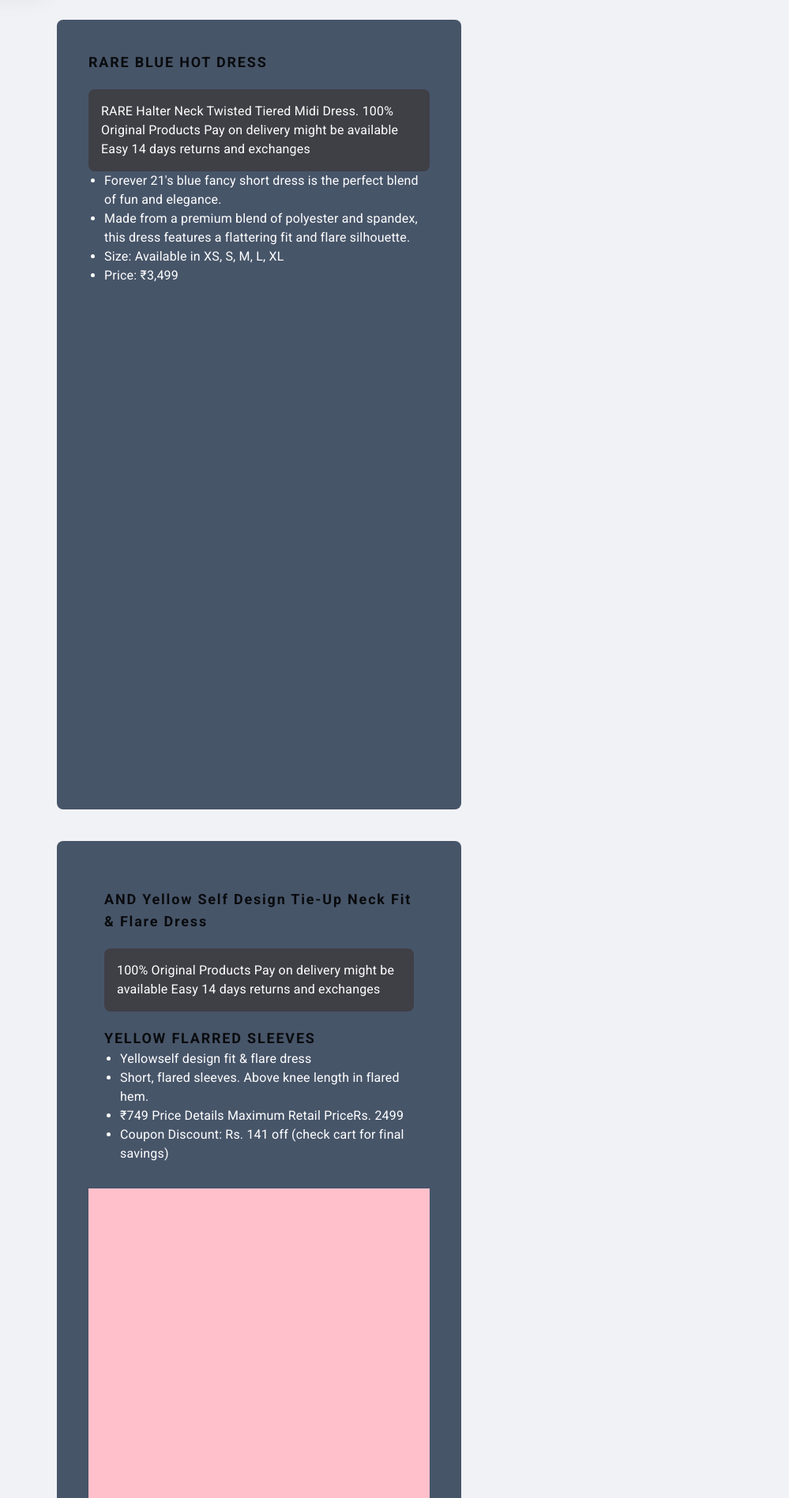
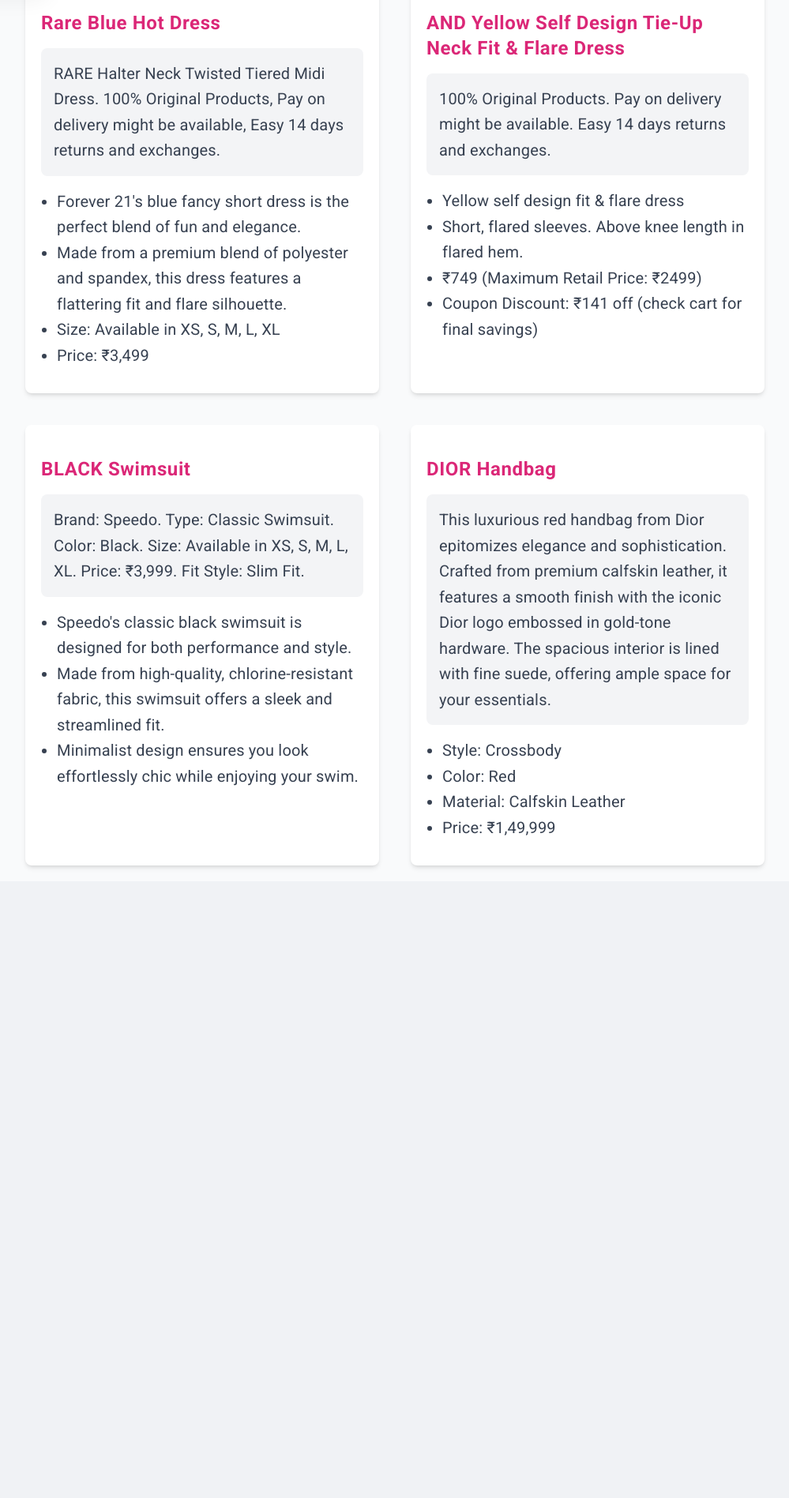
Before and after one commit to khushiminda/Myntra---Team-ASTUTAS, a React (Create React App) app in the folder dashboard/: page /arlearning in a window 1280 px wide. Shown: the part 803-2700 px from the top of the page at 79% size, without its empty margins (204-1203 px from the left). After the commit the page ends 1919 px from the top, so only its background shows below. Built offline with nearby package versions, Linux system fonts and the light colour scheme; what react-swipeable-views-utils would draw is missing.

Commit message:
ui fixed

```diff
--- a/dashboard/package.json
+++ b/dashboard/package.json
@@ -1,5 +1,5 @@
 {
-  "name": "sangrakshan",
+  "name": "myntra",
   "version": "2.2.0",
   "private": true,
   "author": "parallel transcend",
--- a/dashboard/src/components/Arlearning.jsx
+++ b/dashboard/src/components/Arlearning.jsx
@@ -1,12 +1,12 @@
 import React from "react";
-import mgcms from "../assets/blue_dress.glb"
-import hamzatyellow from "../assets/yellow_dress.glb"
-import dgc from "../assets/surfing_swimsuit_low-poly.glb"
-import dosi from "../assets/open_puffer_jacket.glb"
-import geig from "../assets/dior_bolso_saddle_con_bandolera_rojo.glb"
-import image1 from '../assets/Screenshot 2024-07-11 131845.png'
-import image2 from '../assets/Screenshot 2024-07-11 131901.png'
-import image3 from '../assets/Screenshot 2024-07-11 132048.png'
+import mgcms from "../assets/blue_dress.glb";
+import hamzatyellow from "../assets/yellow_dress.glb";
+import dgc from "../assets/surfing_swimsuit_low-poly.glb";
+import dosi from "../assets/open_puffer_jacket.glb";
+import geig from "../assets/dior_bolso_saddle_con_bandolera_rojo.glb";
+import image1 from '../assets/Screenshot 2024-07-11 131845.png';
+import image2 from '../assets/Screenshot 2024-07-11 131901.png';
+import image3 from '../assets/Screenshot 2024-07-11 132048.png';
 
 const Arlearning = () => {
     const scenarios = [
@@ -14,77 +14,61 @@ const Arlearning = () => {
             id: 1,
             title: 'High Return Rates Due to Fit Issues',
             image: image1,
-            description: 'Current training lacks realistic,immersive scenarios, limiting hands-on experience and preparedness for real-world situations.',
+            description: 'Current training lacks realistic, immersive scenarios, limiting hands-on experience and preparedness for real-world situations.',
         },
         {
             id: 2,
             title: 'Low User Engagement and Habitual Visits',
             image: image2,
-            description: 'Myntra struggles to maintain high user engagement andfrequent visits, especially among Gen Z. In a competitivemarket, it Trend. Swipe. Shop. Repeat',
+            description: 'Myntra struggles to maintain high user engagement and frequent visits, especially among Gen Z. In a competitive market, it is crucial to enhance user engagement and provide a seamless shopping experience.',
         },
         {
             id: 3,
             title: 'Seamless and Integrated Shopping Experience',
             image: image3,
-            description: 'Effortless Shopping, Streamlined Journey, Boosted Conversions, Precision Fit, Confidence in Choices.',
+            description: 'Effortless shopping, streamlined journey, boosted conversions, precision fit, and confidence in choices are key to a successful shopping experience.',
         },
-        // Add more scenarios as needed
     ];
+
     return (
-        <div>
-            <div>
-                <div className="bg-gray-100 p-8">
-                    <div className="text-center mb-8 ml-20">
+        <div className="bg-gray-50">
+            <div className="bg-pink-100 py-8">
+                <div className="text-center mb-8">
                     <h1 className="text-5xl font-bold text-pink-600">Personalization, Categorization & Engagement</h1>
                 </div>
 
-                    <div className="grid grid-cols-1 md:grid-cols-2 lg:grid-cols-3 gap-8 ml-[0px] sm:ml-[20%]">
+                <div className="grid grid-cols-1 md:grid-cols-2 lg:grid-cols-3 gap-8 ml-[0px] sm:ml-[15%]">
                     {scenarios.map((scenario) => (
-                            <div key={scenario.id} className="bg-white p-6 rounded-lg shadow-md">
-                                <img src={scenario.image} alt={scenario.title} className="w-full h-60 object-cover mb-4 rounded-md" />
+                        <div key={scenario.id} className="bg-white p-6 rounded-lg shadow-md hover:shadow-lg transition-shadow duration-300">
+                            <img src={scenario.image} alt={scenario.title} className="w-full h-50  mb-4 rounded-md" />
                             <h2 className="text-xl font-semibold mb-2">{scenario.title}</h2>
                             <p className="text-gray-600">{scenario.description}</p>
                         </div>
                     ))}
                 </div>
             </div>
+
+            <div className="text-center py-8">
+                <h1 className="mt-5 text-5xl font-bold text-pink-600">AR Try Ons Visualization</h1>
             </div>
-            <div className=" md:ml-[20%]">
-                <h1 className="mt-5 text-5xl text-center font-bold text-pink-600 ">
-                   AR TRY ONS Visualization
-                </h1>
-                <div className='flex md:flex-row flex-col flex-wrap '>
 
-                    <section className="container max-w-lg bg-slate-600 m-5 px-10 h-[1000px] rounded-lg" data-aos="fade-up" date-aos-delay="200">
-                        <div className="row text-base">
-                            <div className="flex flex-col rounded-full ">
-                                <div className="icon-box">
-                                    <h4 className=" font-bold tracking-widest text-lg mt-10 mb-5">RARE BLUE HOT DRESS</h4>
-                                    <p className="description bg-zinc-700 text-white  rounded-lg p-4"> RARE
-                                    Halter Neck Twisted Tiered Midi Dress.
-                                    100% Original Products
-                                    Pay on delivery might be available
-                                    Easy 14 days returns and exchanges
-
+            <div className="flex flex-wrap justify-center px-8 ml-[0px] sm:ml-[10%]">
+                {/* Section 1 */}
+                <section className="max-w-md bg-white shadow-md m-5 p-5 rounded-lg transition-transform transform hover:scale-105">
+                    <h4 className="text-2xl font-bold tracking-wide mt-5 mb-4 text-pink-600">Rare Blue Hot Dress</h4>
+                    <p className="description bg-gray-100 text-gray-700 rounded-lg p-4 mb-4">
+                        RARE Halter Neck Twisted Tiered Midi Dress. 100% Original Products, Pay on delivery might be available, Easy 14 days returns and exchanges.
                     </p>
-
-                                    <ul className="list-disc pl-5 text-white">
+                    <ul className="list-disc pl-5 text-gray-700">
                         <li>Forever 21's blue fancy short dress is the perfect blend of fun and elegance.</li>
-                                        <li> Made from a premium blend of polyester and spandex, this dress features a flattering fit and flare silhouette.</li>
+                        <li>Made from a premium blend of polyester and spandex, this dress features a flattering fit and flare silhouette.</li>
                         <li>Size: Available in XS, S, M, L, XL</li>
                         <li>Price: ₹3,499</li>
                     </ul>
-                                </div>
-                            </div>
-                            <div id="card" className='block my-3 '>
+                    <div id="card" className="my-3">
                         <model-viewer
                             src={mgcms}
-                                    style={{
-                                        width: '100%',
-                                        height: '400px',
-                                        backgroundColor: '#Ffc0cb',
-                                        '--poster-color': '#ffffff00',
-                                    }}
+                            style={{ width: '100%', height: '400px', backgroundColor: '#Ffc0cb', '--poster-color': '#ffffff00' }}
                             ios-src="https://cdn.glitch.com/36cb8393-65c6-408d-a538-055ada20431b/Astronaut.usdz?v=1569545377878"
                             poster="logo.png"
                             alt="mgcms"
@@ -92,193 +76,91 @@ const Arlearning = () => {
                             camera-controls
                             auto-rotate
                             ar
-                                >
-                                </model-viewer>
-
-
-                            </div>
-
+                        ></model-viewer>
                     </div>
                 </section>
-                    <section className="container max-w-lg bg-slate-600 m-5 px-10 h-[1000px] rounded-lg" data-aos="fade-up" date-aos-delay="200">
-                        <div className="row">
-                            <div className="col-lg-6 d-flex flex-column text-base justify-content-center p-5">
-                                <div className="icon-box">
-                                    <h4 className="font-bold tracking-widest mt-10 mb-5 text-lg">AND
-                                    Yellow Self Design Tie-Up Neck Fit & Flare Dress</h4>
-                                    <p className="description bg-zinc-700 text-white rounded-lg p-4">
-                                    100% Original Products Pay on delivery might be available
-                                    Easy 14 days returns and exchanges
+
+                {/* Section 2 */}
+                <section className="max-w-md bg-white shadow-md m-5 p-5 rounded-lg transition-transform transform hover:scale-105">
+                    <h4 className="text-2xl font-bold tracking-wide mt-5 mb-4 text-pink-600">AND Yellow Self Design Tie-Up Neck Fit & Flare Dress</h4>
+                    <p className="description bg-gray-100 text-gray-700 rounded-lg p-4 mb-4">
+                        100% Original Products. Pay on delivery might be available. Easy 14 days returns and exchanges.
                     </p>
-                                    <h4 className="font-bold tracking-widest mt-5 text-lg">YELLOW FLARRED SLEEVES</h4>
-                                    <ul className="list-disc pl-5 text-white">
-                                        <li>Yellowself design fit & flare dress</li>
+                    <ul className="list-disc pl-5 text-gray-700">
+                        <li>Yellow self design fit & flare dress</li>
                         <li>Short, flared sleeves. Above knee length in flared hem.</li>
-                                        <li>₹749 Price Details Maximum Retail PriceRs. 2499</li>
-                                        <li>Coupon Discount: Rs. 141 off (check cart for final savings)</li>
+                        <li>₹749 (Maximum Retail Price: ₹2499)</li>
+                        <li>Coupon Discount: ₹141 off (check cart for final savings)</li>
                     </ul>
-                                </div>
-                            </div>
-                            <div id="card" className='flex justify-center my-3'>
-                                <model-viewer className="text-5xl flex justify-center "
-
-                                    style={{
-                                        width: '100%',
-                                        height: '400px',
-                                        backgroundColor: '#Ffc0cb',
-                                        '--poster-color': '#ffffff00',
-                                    }}
+                    <div id="card" className="my-3">
+                        <model-viewer
                             src={hamzatyellow}
+                            style={{ width: '100%', height: '400px', backgroundColor: '#Ffc0cb', '--poster-color': '#ffffff00' }}
                             ios-src="https://cdn.glitch.com/36cb8393-65c6-408d-a538-055ada20431b/Astronaut.usdz?v=1569545377878"
                             poster="logo.png"
-                                    alt="mgcms"
+                            alt="hamzatyellow"
                             shadow-intensity="1"
                             camera-controls
-                                    auto-rotate ar>
-                                </model-viewer>
-                            </div>
+                            auto-rotate
+                            ar
+                        ></model-viewer>
                     </div>
                 </section>
-                    <section className="container max-w-lg bg-slate-600 m-5 px-10 h-[1000px] rounded-lg" data-aos="fade-up" data-aos-delay="200">
-                        <div className="row">
-                            <div className="col-lg-6 d-flex flex-column text-base justify-content-center p-5">
-                                <div className="icon-box">
-                                    <h4 className="font-bold tracking-widest mt-10 mb-5 text-lg">BLACK Swimsuit</h4>
-                                    <p className="description bg-zinc-700 text-white rounded-lg p-4">
-                                    Brand: Speedo Type: Classic Swimsuit Color: Black Size: Available in XS, S, M, L, XL Price: ₹3,999 Fit Style: Slim Fit
+
+                {/* Section 3 */}
+                <section className="max-w-md bg-white shadow-md m-5 p-5 rounded-lg transition-transform transform hover:scale-105">
+                    <h4 className="text-2xl font-bold tracking-wide mt-5 mb-4 text-pink-600">BLACK Swimsuit</h4>
+                    <p className="description bg-gray-100 text-gray-700 rounded-lg p-4 mb-4">
+                        Brand: Speedo. Type: Classic Swimsuit. Color: Black. Size: Available in XS, S, M, L, XL. Price: ₹3,999. Fit Style: Slim Fit.
                     </p>
-                                    <h4 className="font-bold tracking-widest mt-5 text-lg">Specifications</h4>
-                                    <ul className="list-disc pl-5 text-white">
-                                        <li>Speedo's classic black swimsuit is designed for both performance and style. Made from high-quality, chlorine-resistant fabric, this swimsuit offers a sleek and streamlined fit.</li>
-                                        <li>It features a scoop neckline and moderate cut legs for optimal comfort and movement, making it ideal for both competitive swimming and casual pool days. </li>
-                                        <li>The minimalist design ensures you look effortlessly chic while enjoying your swim.</li>
-                                        <li>Classic Swimsuit</li>
+                    <ul className="list-disc pl-5 text-gray-700">
+                        <li>Speedo's classic black swimsuit is designed for both performance and style.</li>
+                        <li>Made from high-quality, chlorine-resistant fabric, this swimsuit offers a sleek and streamlined fit.</li>
+
+                        <li>Minimalist design ensures you look effortlessly chic while enjoying your swim.</li>
                     </ul>
-                                </div>
-                            </div>
-                            <div id="card" className='flex justify-center my-3'>
-                                <model-viewer className="text-5xl flex justify-center "
-                                    style={{
-                                        width: '100%',
-                                        height: '400px',
-                                        backgroundColor: '#Ffc0cb',
-                                        '--poster-color': '#ffffff00',
-                                    }}
+                    <div id="card" className="my-3">
+                        <model-viewer
                             src={dgc}
+                            style={{ width: '100%', height: '400px', backgroundColor: '#Ffc0cb', '--poster-color': '#ffffff00' }}
                             alt="Digital Geiger Counter"
                             shadow-intensity="1"
                             camera-controls
                             auto-rotate
                             ar
-                                >
-                                </model-viewer>
-                            </div>
+                        ></model-viewer>
                     </div>
                 </section>
-                    <section className="container max-w-lg bg-slate-600 m-5 px-10 h-[1000px] rounded-lg" data-aos="fade-up" data-aos-delay="200">
-                        <div className="row">
-                            <div className="col-lg-6 d-flex flex-column text-base justify-content-center p-5">
-                                <div className="icon-box">
-                                    <h4 className="font-bold tracking-widest mt-10 mb-5 text-lg">DIOR Handbag</h4>
-                                    <p className="description bg-zinc-700 text-white rounded-lg p-4">
-                                    This luxurious red handbag from Dior epitomizes elegance and sophistication. Crafted from premium calfskin leather, it features a smooth finish with the iconic Dior logo embossed in gold-tone hardware.
+
+                {/* Section 4 */}
+                <section className="max-w-md bg-white shadow-md m-5 p-5 rounded-lg transition-transform transform hover:scale-105">
+                    <h4 className="text-2xl font-bold tracking-wide mt-5 mb-4 text-pink-600">DIOR Handbag</h4>
+                    <p className="description bg-gray-100 text-gray-700 rounded-lg p-4 mb-4">
+                        This luxurious red handbag from Dior epitomizes elegance and sophistication. Crafted from premium calfskin leather, it features a smooth finish with the iconic Dior logo embossed in gold-tone hardware. The spacious interior is lined with fine suede, offering ample space for your essentials.
                     </p>
-                                    <h4 className="font-bold tracking-widest mt-5 text-lg">Key Features</h4>
-                                    <ul className="list-disc pl-5 text-white">
-                                        <li>Brand: Dior</li>
-                                        <li>Type: Luxurious Handbag</li>
-                                        <li>Size: One Size</li>
-                                        <li>Fit Style: Elegant and Sophisticated</li>
-                                        <li>The bag includes a top handle and a detachable shoulder strap, providing versatile styling options. </li>
-                                        <li>The interior is spacious with multiple compartments. This timeless piece adds a touch of luxury to any outfit, making it a must-have accessory for any fashion-forward individual.</li>
-
+                    <ul className="list-disc pl-5 text-gray-700">
+                        <li>Style: Crossbody</li>
+                        <li>Color: Red</li>
+                        <li>Material: Calfskin Leather</li>
+                        <li>Price: ₹1,49,999</li>
                     </ul>
-                                </div>
-                            </div>
-                            <div id="card" className='flex justify-center my-3'>
-                                <model-viewer className="text-5xl flex justify-center "
-                                    style={{
-                                        width: '100%',
-                                        height: '400px',
-                                        backgroundColor: '#Ffc0cb',
-                                        '--poster-color': '#ffffff00',
-                                    }}
+                    <div id="card" className="my-3">
+                        <model-viewer
                             src={geig}
-                                    alt="Digital Geiger Counter"
+                            style={{ width: '100%', height: '400px', backgroundColor: '#Ffc0cb', '--poster-color': '#ffffff00' }}
+                            ios-src="https://cdn.glitch.com/36cb8393-65c6-408d-a538-055ada20431b/Astronaut.usdz?v=1569545377878"
+                            poster="logo.png"
+                            alt="geig"
                             shadow-intensity="1"
                             camera-controls
                             auto-rotate
                             ar
-                                >
-                                </model-viewer>
+                        ></model-viewer>
+                    </div>
+                </section>
             </div>
         </div>
-                    </section>
-
-                    <section className="container max-w-lg bg-slate-600 m-5 px-10 h-[1000px] rounded-lg" data-aos="fade-up" data-aos-delay="200">
-                        <div className="row">
-                            <div className="col-lg-6 d-flex flex-column text-base justify-content-center p-5">
-                                <div className="icon-box">
-                                    <h4 className="font-bold tracking-widest mt-10 mb-5 text-lg"> Open Puffer Jacket The North Face</h4>
-                                    <p className="description bg-zinc-700 text-white rounded-lg p-4">
-                                    he North Face's black open puffer jacket is designed for ultimate comfort and warmth.
-                                    </p>
-                                    <h4 className="font-bold tracking-widest mt-5 text-lg">Key Features of the Digital Dosimeter</h4>
-                                    <ul className="list-disc pl-5 text-white">
-                                        <li>Color: Black.</li>
-                                        <li>Size: Available in XS, S, M, L, XL</li>
-                                        <li>Price: ₹12,999</li>
-                                        <li>The jacket includes two spacious side pockets and a high collar to protect against the cold</li>
-                                    </ul>
-                                </div>
-                            </div>
-                            <div id="card" className='flex justify-center my-3'>
-                                <model-viewer className="text-5xl flex justify-center "
-                                    style={{
-                                        width: '100%',
-                                        height: '400px',
-                                        backgroundColor: '#Ffc0cb',
-                                        '--poster-color': '#ffffff00',
-                                    }}
-                                    src={dosi}
-                                    alt="Digital Dosimeter"
-                                    shadow-intensity="1"
-                                    camera-controls
-                                    auto-rotate
-                                    ar
-                                >
-                                </model-viewer>
-                            </div>
-                        </div>
-                    </section>
-
-
-
-                </div>
-
-                {/* <a class="flex justify-center bg-white border border-gray-200 rounded-lg shadow md:flex-row md:max-w-7xl hover:bg-gray-100 dark:border-gray-700 dark:bg-gray-800 dark:hover:bg-gray-700">
-      <div id="card" className='flex justify-center m-10 object-cover w-full rounded-t-lg h-96 md:h-auto md:w-48 md:rounded-none md:rounded-s-lg'>
-      <model-viewer src="mgcms.glb"
-      ios-src="https://cdn.glitch.com/36cb8393-65c6-408d-a538-055ada20431b/Astronaut.usdz?v=1569545377878"
-      poster="logo.png"
-      alt="mgcms"
-      shadow-intensity="1"
-      camera-controls
-      auto-rotate ar>
-          </model-viewer>
-
-      </div>
-
-      <div class="flex flex-col justify-between p-4 leading-normal">
-          <h5 class="mb-2 text-2xl font-bold tracking-tight text-gray-900 dark:text-white">AR Military Grade Mobile Gas Chromatography</h5>
-          <p class="mb-3 font-normal text-gray-700 dark:text-gray-400">Mobile GC detectors are the gold standard in chemical analysis. They are a proven necessity widely used by the military and first responders as they rapidly provide on-site specific identification of volatile chemical compounds and agents in the low ppb to the low ppm range.</p>
-      </div>
-    </a> */}
-    <br /><br />
-            </div>
-        </div>
-    )
-        ;
-};
+    );
+}
 
 export default Arlearning;
```
Lines whose indentation alone changed are shown as unchanged.
